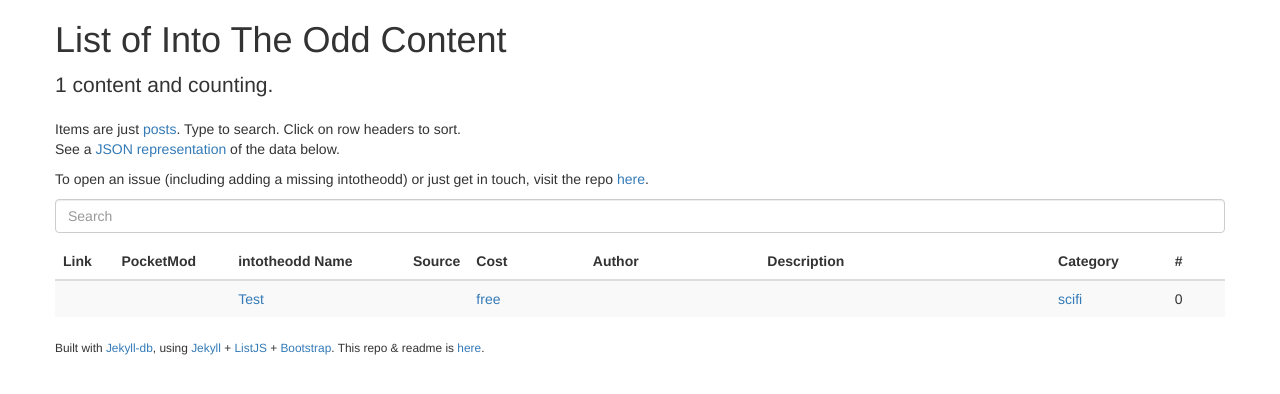
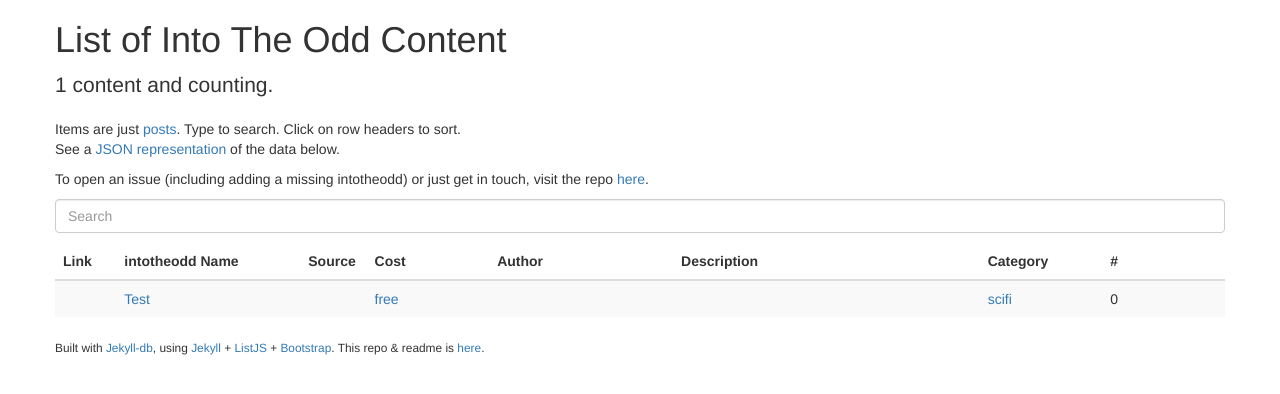
Before and after one commit to yochaigal/intotheodd, a Jekyll site: the page built from index.html, in a window 1280 px wide. Shown: the top 394 px of the page. Built offline with Jekyll 4.4.1, drawn with Linux system fonts in a browser that asks for light colours; nearby versions of some CDN libraries.

Commit message:
removed pocketmod.

```diff
--- a/_includes/interactive-table.html
+++ b/_includes/interactive-table.html
@@ -9,8 +9,7 @@
 	<thead>
 		<tr>
 			<th style="width:5%;"><span class="sort" data-sort="link">Link</span></th>
-			<th style="width:10%;"><span class="sort" data-sort="pocketmod">PocketMod</span></th>
-			<th style="width:15%;"><span class="sort" data-sort="intotheodd-name">intotheodd Name</span></th>
+						<th style="width:15%;"><span class="sort" data-sort="intotheodd-name">intotheodd Name</span></th>
 			<th style="width:5%;"><span class="sort" data-sort="source">Source</span></th>
 			<!--<th style="width:5%;"><span class="sort" data-sort="license">License</span></th>-->
 			<th style="width:10%;"><span class="sort" data-sort="cost">Cost</span></th>
@@ -33,15 +32,6 @@
 			</a>
 			{% endif %}
  		 </td>
-			<td class="pocketmod-link">
-  {% if post.pocketmod-link %}
-    	<a href="{{ post.pocketmod-link }}" target="_blank">
-      <button type="button" class="btn btn-primary">
-				Get <i class="fa fa-external-link"></i>
-      </button>
-    	</a>
-  		{% endif %}
-			</td>
 			<td class="intotheodd-name">
    <a href="{{ site.baseurl }}{{ post.url }}">
         {% if post.display-title %}
--- a/output.json
+++ b/output.json
@@ -11,7 +11,6 @@ layout: none
 	"description": "{{post.excerpt}}",
 	"content": "{{post.content}}",
 	"link": "{{post.link}}",
-	"pocketmod-link": "{{post.pocketmod-link}}",
 	"tags": "{{ post.tags | array_to_sentence_string }}",
 	"categories": "{{post.categories}}"
 }{% if forloop.rindex0 > 0 %},{% endif %}{% endfor %}]
```
